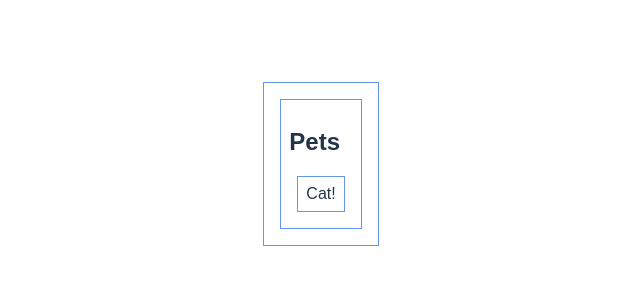
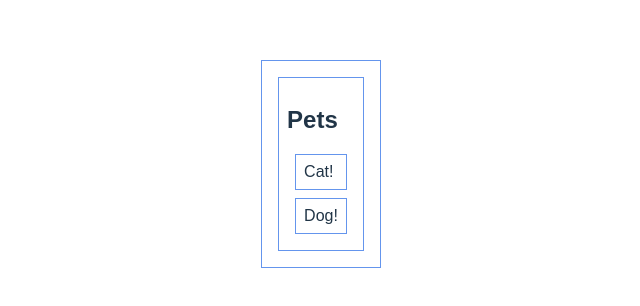
Before and after one commit to natnichols/floorplan-lab-pets, a React (Vite) app: page / in a window 1280 px wide. Shown: the part 236-542 px from the top of the page, without its empty margins (319-959 px from the left). Built offline with nearby package versions, Linux system fonts and the light colour scheme.

Commit message:
stub up Dog component, add Dog to Pet component

```diff
--- /dev/null
+++ b/src/Dog.jsx
@@ -0,0 +1,9 @@
+const Dog = (props) => {
+  return (
+    <div>
+      Dog!
+    </div>
+  )
+}
+
+export default Dog;
--- a/src/Pet.jsx
+++ b/src/Pet.jsx
@@ -1,10 +1,12 @@
-import Cat from "./Cat";
+import Cat from "./Cat"
+import Dog from "./Dog"
 
 const Pet = (props) => {
   return (
     <div>
       <h2>Pets</h2>
       <Cat />
+      <Dog />
     </div>
   )
 }
```
